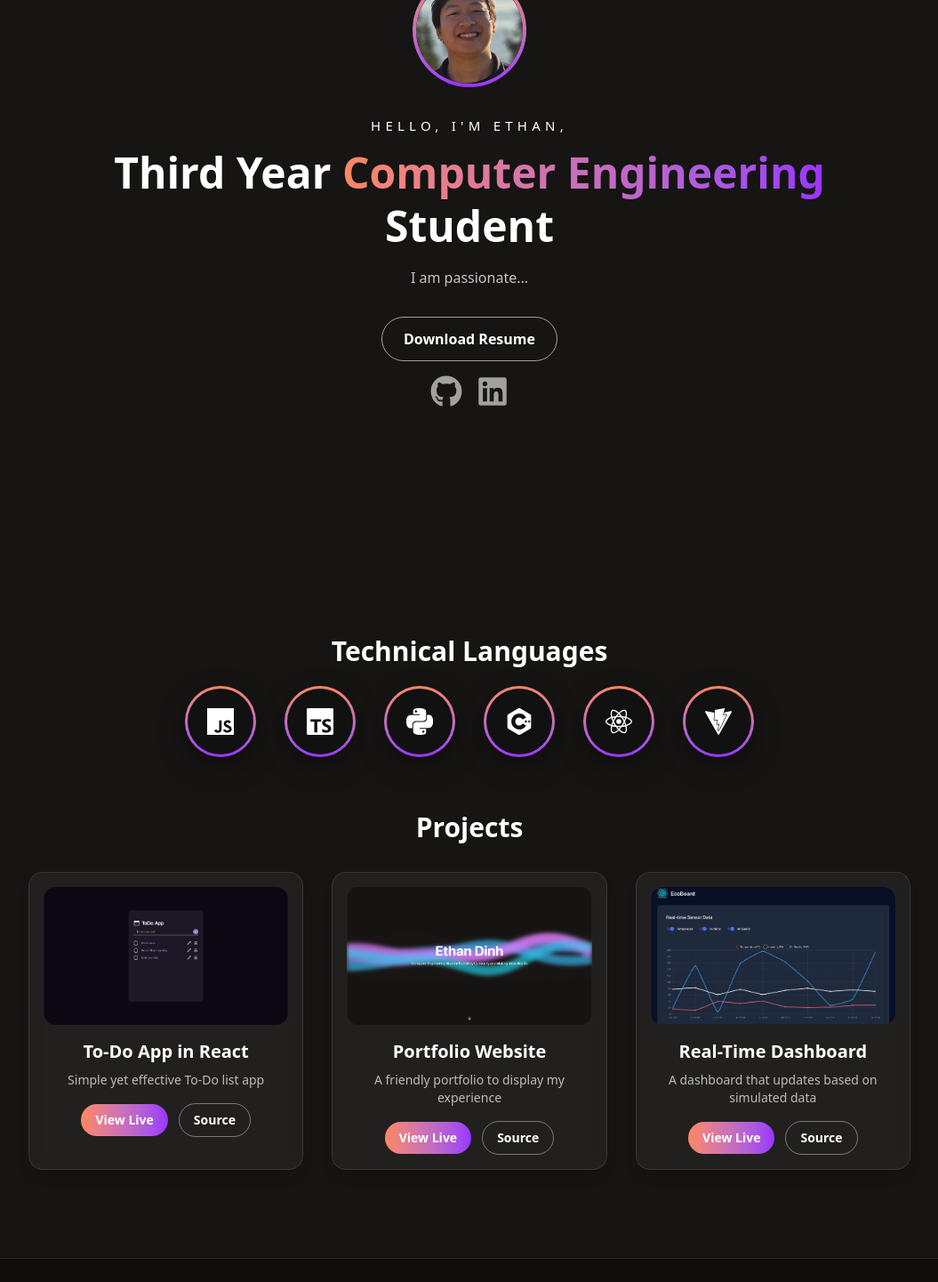
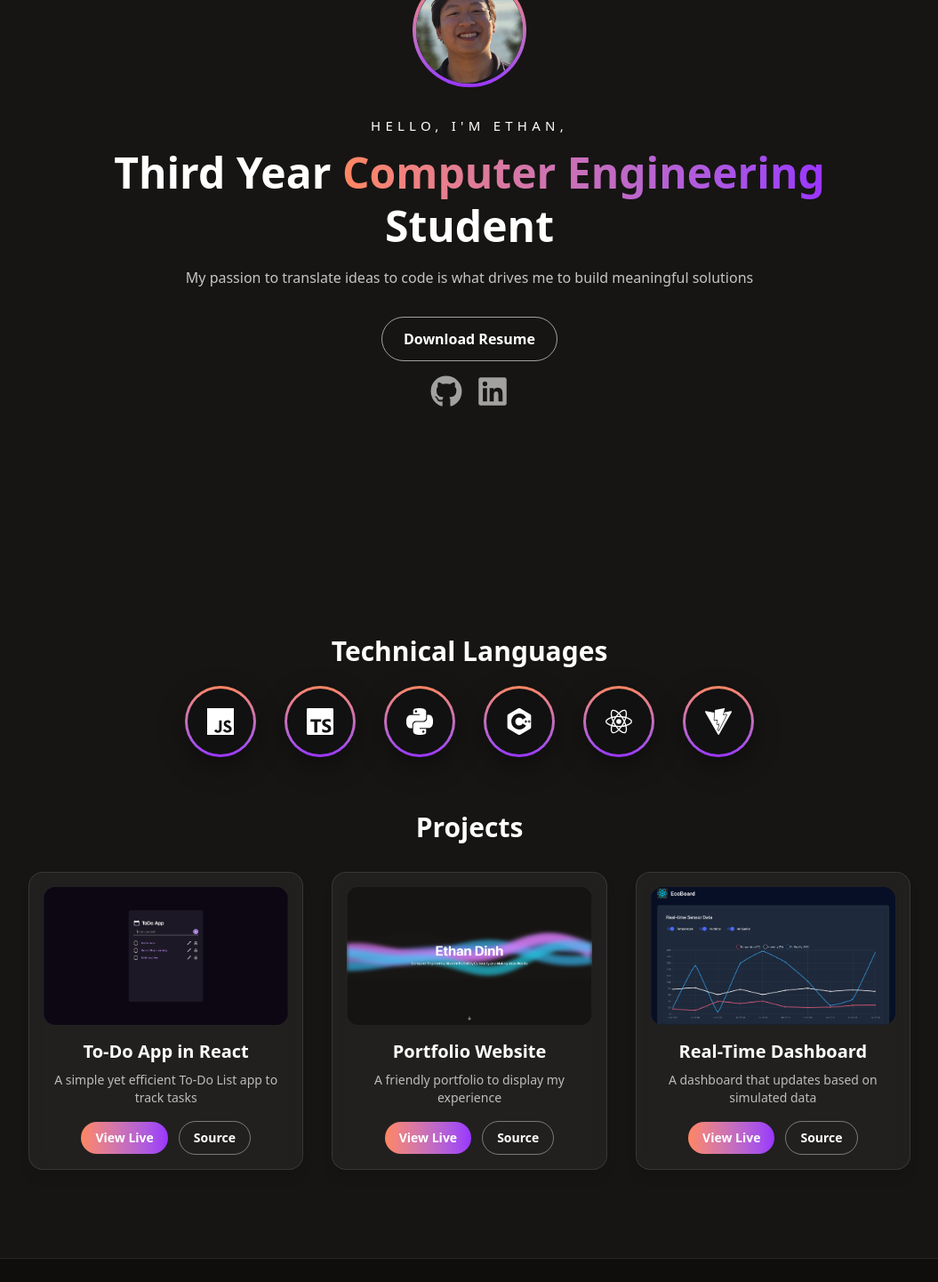
Before and after one commit to DnguyenE/portfolio-website-react, a React (Vite) app: page / in a window 1280 px wide. Shown: the part 986-2427 px from the top of the page at 89% size, without its empty margins (112-1167 px from the left). Built offline with nearby package versions, Linux system fonts and the light colour scheme.

Commit message:
change content

```diff
--- a/src/components/ProjectCard.tsx
+++ b/src/components/ProjectCard.tsx
@@ -18,7 +18,7 @@ const ProjectCard = ({
       <img src={image} alt={title} className="h-full w-full object-cover" />
     </div>
     <h3 className="text-xl font-semibold text-white">{title}</h3>
-    <p className="text-sm text-white/70 mt-2">{description}</p>
+    <p className="text-sm text-white/70 mt-2 max-w-xl">{description}</p>
     <div className="mt-4 gap-3 flex items-center justify-center">
       <a
         className="px-4 py-2 rounded-full bg-linear-to-r from-[#FF8660] to-[#9A33FF] text-white text-sm font-semibold hover:scale-[1.02] transition cursor-pointer"
--- a/src/components/Projects.tsx
+++ b/src/components/Projects.tsx
@@ -20,21 +20,21 @@ const languages = [
 const projects = [
   {
     title: "To-Do App in React",
-    desciprtion: "Simple yet effective To-Do list app",
+    description: "A simple yet efficient To-Do List app to track tasks",
     image: "/src/assets/todo-app.png",
     demo: "https://dnguyene-todo.vercel.app",
     code: "https://github.com/DnguyenE/todo-app-react",
   },
   {
     title: "Portfolio Website",
-    desciprtion: "A friendly portfolio to display my experience",
+    description: "A friendly portfolio to display my experience",
     image: "/src/assets/portfolio-pic.png",
     demo: "https://ethan-dinh-portfolio.vercel.app",
     code: "https://github.com/DnguyenE/portfolio-website-react",
   },
   {
     title: "Real-Time Dashboard",
-    desciprtion: "A dashboard that updates based on simulated data",
+    description: "A dashboard that updates based on simulated data",
     image: "/src/assets/react-ecoboard-pic.png",
     demo: "https://react-ecoboard.vercel.app",
     code: "https://github.com/DnguyenE/react-ecoboard",
@@ -78,7 +78,7 @@ const Projects = () => {
             {projects.map((project) => (
               <ProjectCard
                 title={project.title}
-                description={project.desciprtion}
+                description={project.description}
                 image={project.image}
                 code={project.code}
                 demo={project.demo}
--- a/src/components/TechStack.tsx
+++ b/src/components/TechStack.tsx
@@ -30,7 +30,7 @@ const TechStack = () => {
         </h1>
 
         <p className="max-w-2xl text-sm sm:text-base text-[#C5C5C5] mb-8">
-          I am passionate...
+          My passion to translate ideas to code is what drives me to build meaningful solutions
         </p>
 
         {/* ---Download Button--- */}
```
